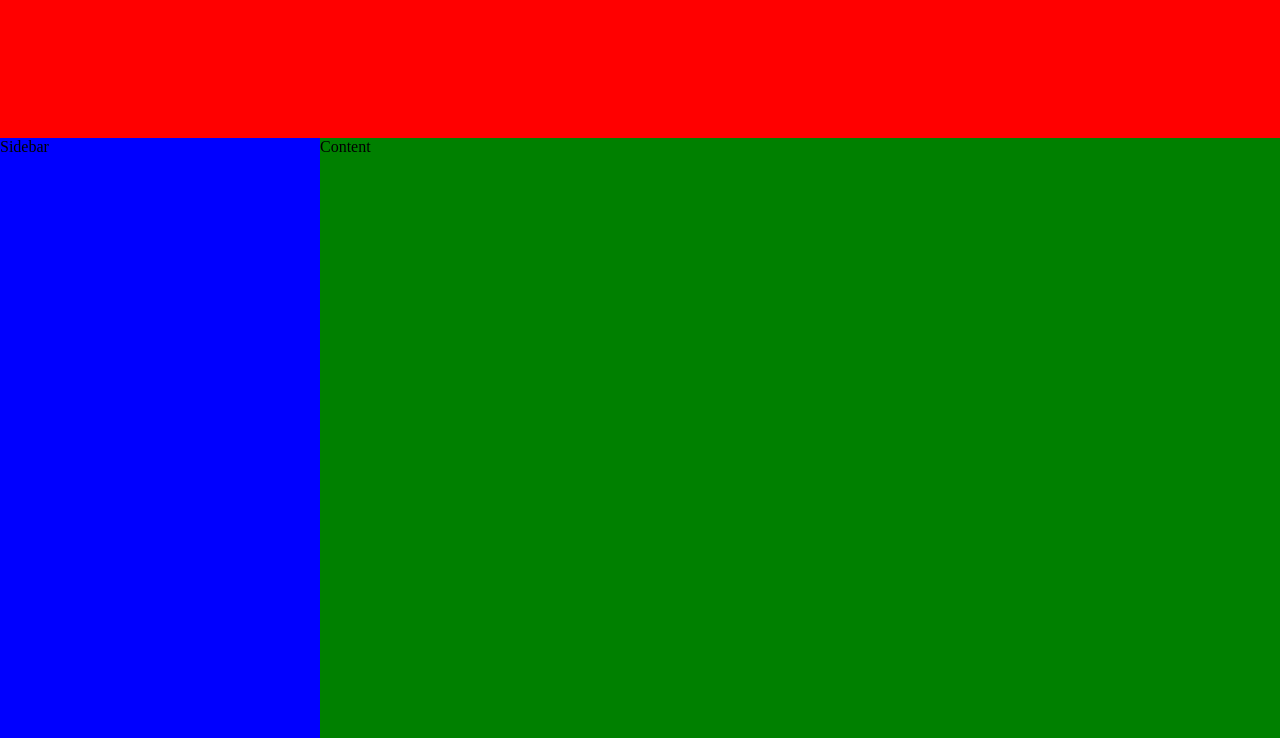
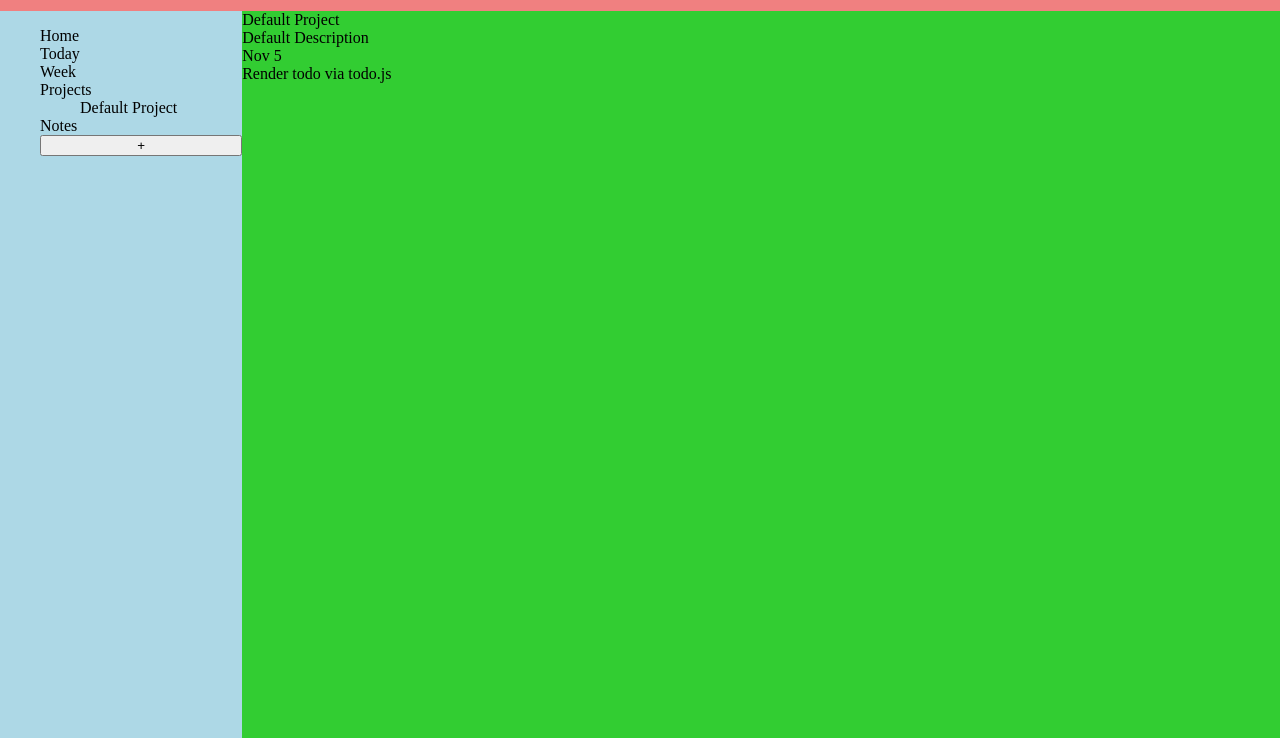
Before and after one commit to assiajsaad/Todo-List, a website built with webpack: page src/index.html in a window 1280 px wide. Shown: the part 62-800 px from the top of the page. Built offline with nearby package versions, Linux system fonts and the light colour scheme.

Commit message:
Added dom manipulation

```diff
--- /dev/null
+++ b/src/components/content.js
@@ -0,0 +1,14 @@
+import { showProject } from "./project-ui";
+
+
+
+
+function renderProject() {
+
+    const contentDiv = document.querySelector('.content');
+    contentDiv.appendChild(showProject(0));
+}
+
+export {
+    renderProject
+}
--- /dev/null
+++ b/src/components/project-ui.js
@@ -0,0 +1,32 @@
+import { Data } from "../data";
+
+const data = new Data();
+const dataArray = data.getData();
+
+console.log(`Data from project.js ${data}`);
+
+function showProject(index) {
+  const project = document.createElement("div");
+  const title = document.createElement("div");
+  const description = document.createElement("div");
+  const deadline = document.createElement("div");
+  const todo = document.createElement("div");
+
+  title.textContent = dataArray[index].getTitle;
+  description.textContent = dataArray[index].getDescription;
+  deadline.textContent = dataArray[index].getDeadline;
+  todo.textContent = "Render todo via todo.js";
+
+  // data[index].todoList.map((item)=>{
+  //     render todo via todo.js
+  // });
+
+  project.appendChild(title);
+  project.appendChild(description);
+  project.appendChild(deadline);
+  project.appendChild(todo);
+  console.log(`Project: ${project}`);
+  return project;
+}
+
+export { showProject };
--- a/src/data.js
+++ b/src/data.js
@@ -29,7 +29,7 @@ function Data() {
   }
 
   function getData(){
-    return data;
+    return [...data];
   }
 
   function addProject(project){
--- a/src/index.html
+++ b/src/index.html
@@ -1,13 +1,27 @@
 <!DOCTYPE html>
 <html lang="en">
-<head>
-    <meta charset="UTF-8">
-    <meta name="viewport" content="width=device-width, initial-scale=1.0">
+  <head>
+    <meta charset="UTF-8" />
+    <meta name="viewport" content="width=device-width, initial-scale=1.0" />
     <title>Todo List</title>
-</head>
-<body>
-    <div class="header">Header</div>
-    <div class="sidebar">Sidebar</div>
-    <div class="content">Content</div>
-</body>
+  </head>
+  <body>
+    <div class="header">Todo List</div>
+    <div class="sidebar">
+      <ul>
+        <li>Home</li>
+        <li>Today</li>
+        <li>Week</li>
+        <li>
+          Projects
+          <ul>
+            <li>Default Project</li>
+          </ul>
+        </li>
+        <li>Notes</li>
+        <li><button>+</button></li>
+      </ul>
+    </div>
+    <div class="content"></div>
+  </body>
 </html>
--- a/src/index.js
+++ b/src/index.js
@@ -1,5 +1,8 @@
 import './style.css';
 import { Data } from './data';
+import { renderProject } from './components/content';
 
 const data = new Data();
 data.printData();
+
+renderProject();
--- a/src/style.css
+++ b/src/style.css
@@ -2,24 +2,39 @@ body {
   margin: 0;
   height: 100vh;
   display: grid;
-  grid-template: 1fr 3fr / 1fr 3fr;
+  grid-template: 0.3fr 3fr / 0.7fr 3fr;
 }
 
 .header {
   grid-row: 1;
   grid-column: 1 / -1;
-  background-color: red;
-  width: 100%;
+  background-color: lightcoral;
+  display: flex;
+  align-items: center;
+  padding-left:2%;
+  font-size: 1.2rem;
 }
 
 .sidebar {
-  background-color: blue;
+  background-color: lightblue;
   grid-row: 2 / 3;
   grid-column: 1 /2;
 }
 
 .content {
-  background-color: green;
+  background-color: limegreen;
   grid-row: 2 / 3;
   grid-column: 2 /3;
 }
+li {
+ list-style-type: none;
+ /* border: 1px solid black; */
+
+}
+ul > * {
+   /* margin: 0;
+   padding: 0; */
+   display: flex;
+   flex-direction: column;
+   /* align-items: center; */
+}
--- a/webpack.common.js
+++ b/webpack.common.js
@@ -4,7 +4,11 @@ const HtmlWebpackPlugin = require('html-webpack-plugin');
 module.exports = {
     entry: {
         index: './src/index.js',
-        data: './src/data.js'
+        data: './src/data.js',
+        project:'./src/models/project.js',
+        projectUI:'./src/components/project-ui.js',
+        content: './src/components/content.js',
+
     },
     plugins: [
         new HtmlWebpackPlugin({
```
Also changed, not shown: src/components/todo.js (added).
